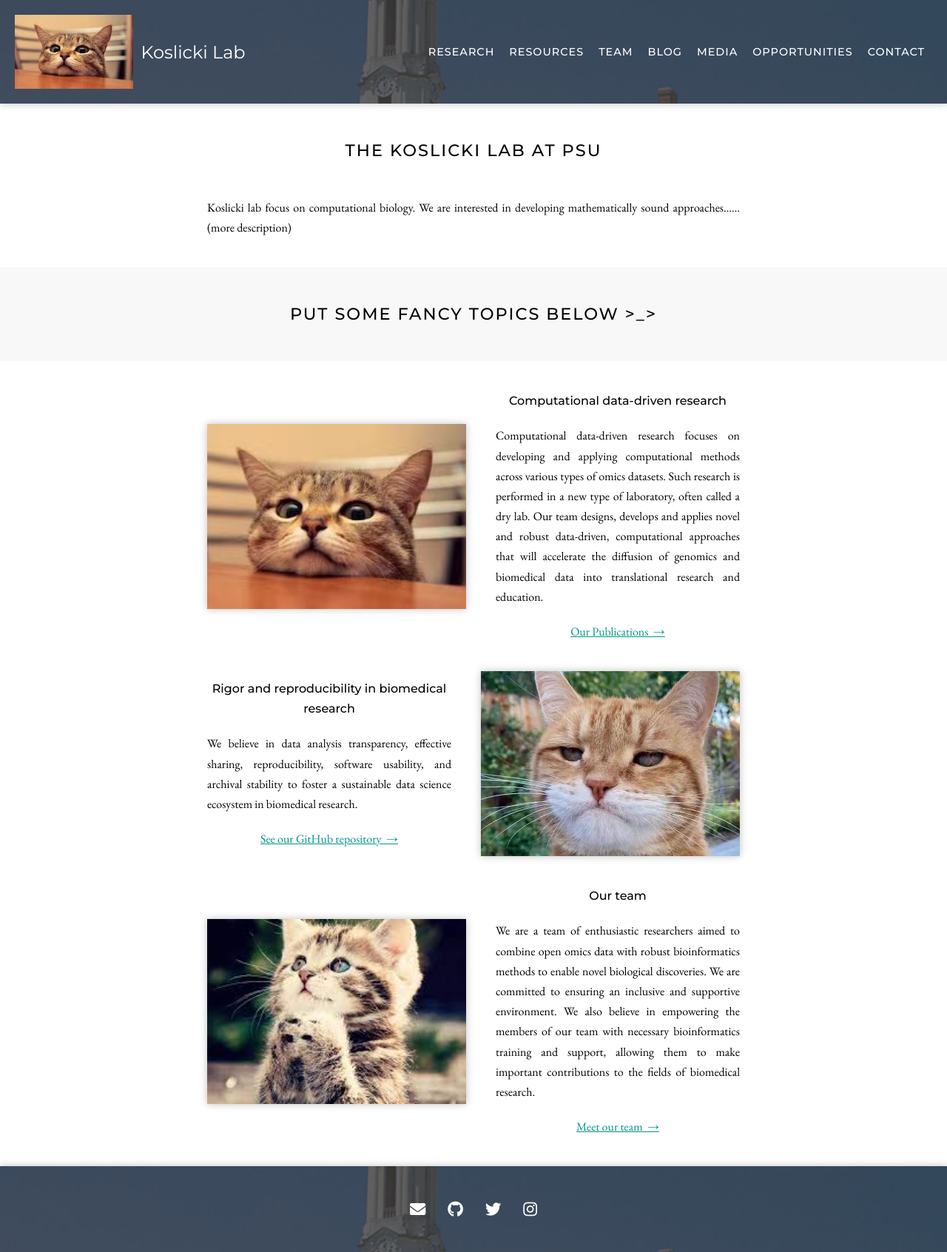
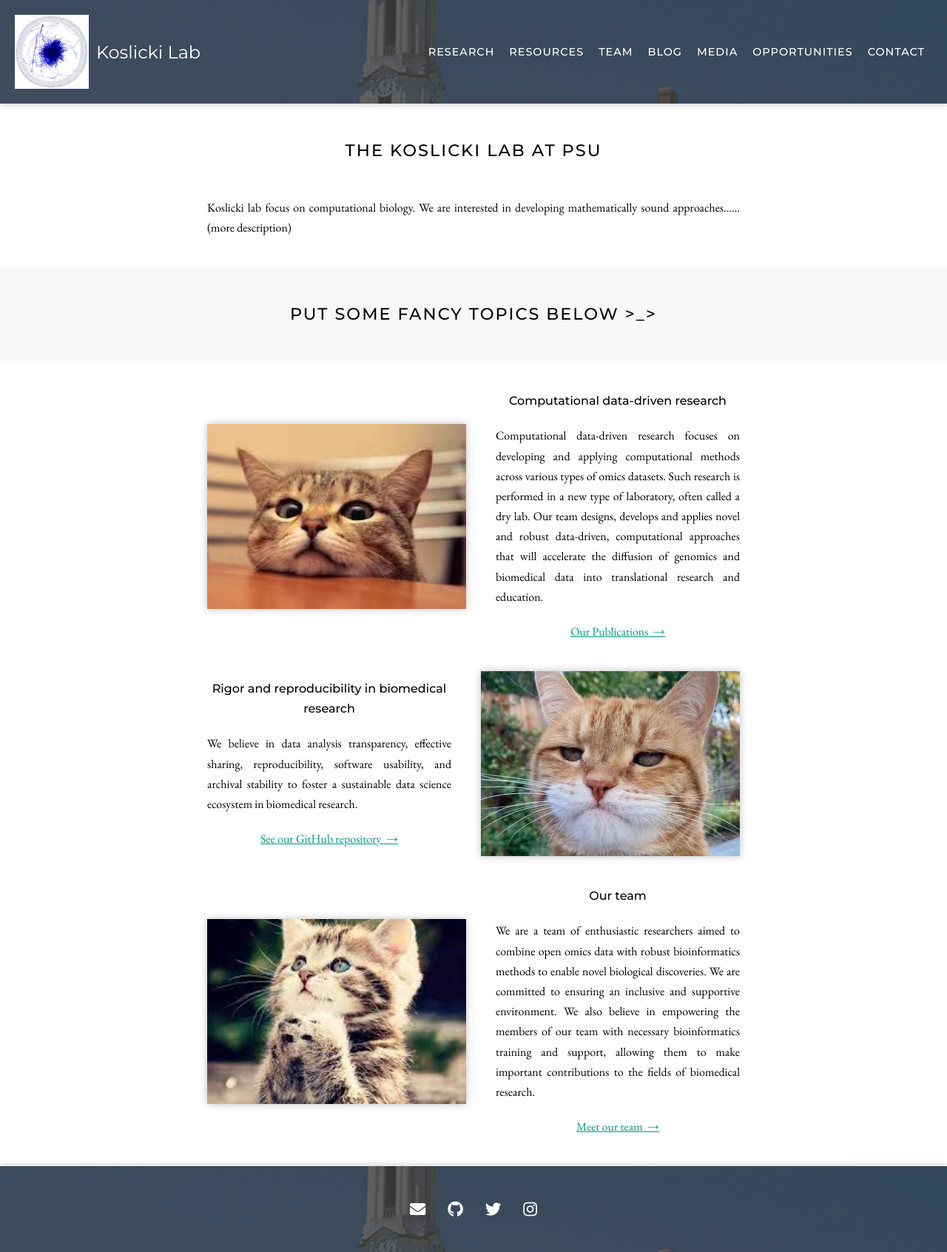
Before and after one commit to mohsenht/Koslicki-lab-PSU, a Jekyll site: the page built from index.md, in a window 1280 px wide. Shown: the whole page at 74% size. Built offline with Jekyll 4.4.1, drawn with Linux system fonts in a browser that asks for light colours; nearby versions of some CDN libraries.

Commit message:
Update header.html

```diff
--- a/_includes/header.html
+++ b/_includes/header.html
@@ -8,7 +8,7 @@
     data-delay="400"
   >
     <span class="logo">
-      <img src="{{ "/images/image_1.jpg" | prepend: site.baseurl }}" />
+      <img src="{{ "/images/koslickilab_logo.png" | prepend: site.baseurl }}" />
     </span>
     <span class="logo_text">{{ site.title }}</span>
   </a>
```
